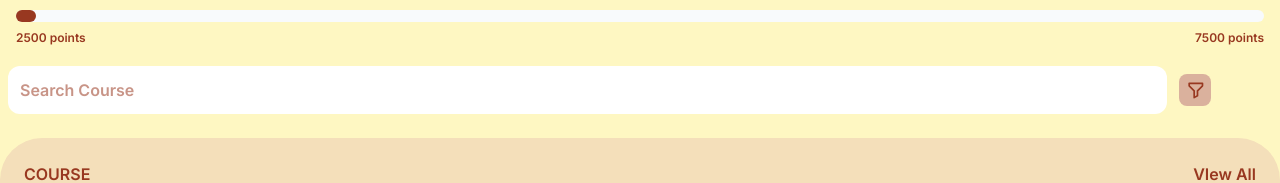
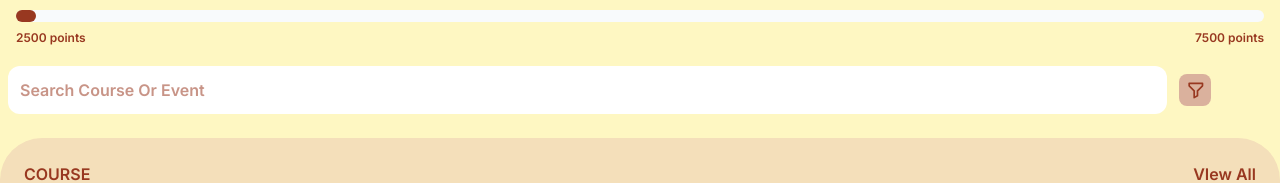
Before and after one commit to hsbysddq/folklorism, a Next.js app: page / in a window 1280 px wide. Shown: the part 124-307 px from the top of the page. Built offline with nearby package versions, Linux system fonts and the light colour scheme.

Commit message:
edit searchform

```diff
--- a/app/components/SearchForm.tsx
+++ b/app/components/SearchForm.tsx
@@ -6,7 +6,7 @@ const SearchForm = () => {
     <div className="pb-6">
       <div className="flex items-center w-full">
         <input
-          placeholder="Search Course"
+          placeholder="Search Course Or Event"
           type="text"
           name="text"
           className="input py-3 px-3 rounded-xl w-11/12 placeholder-[#98382089] font-semibold"
```
